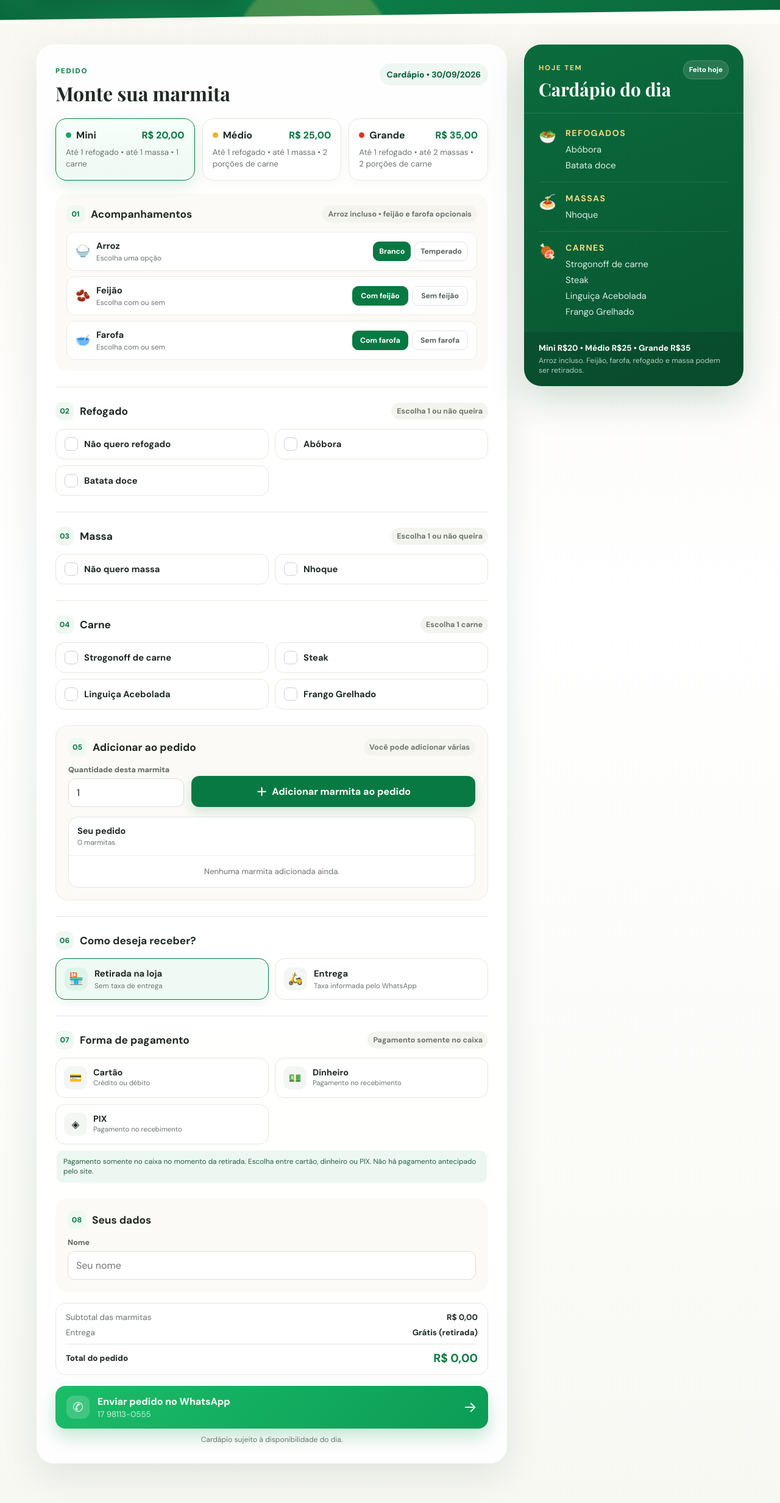
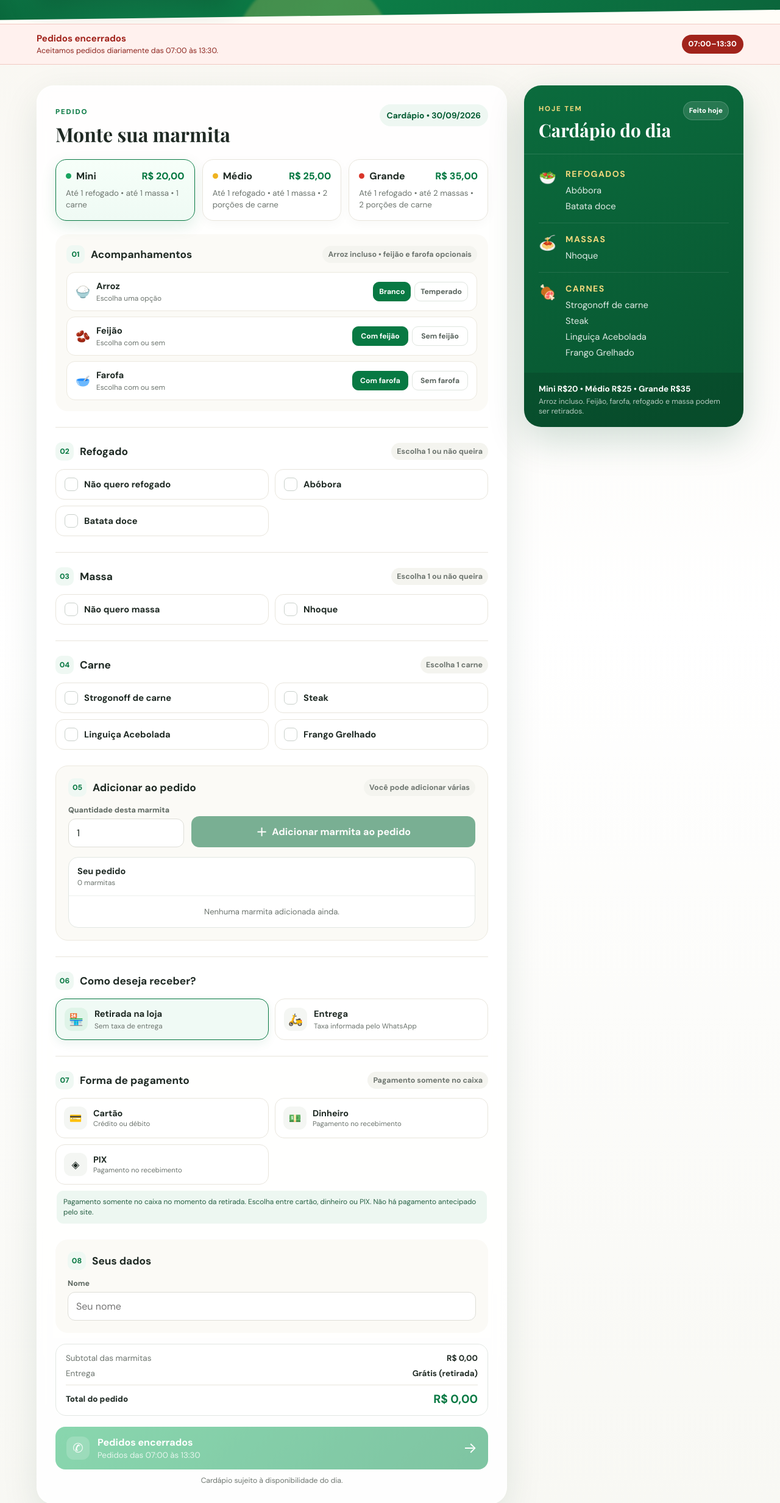
Before and after one commit to bitenleo/marmitas-valaretto, a website: page public/index.html in a window 1280 px wide. Shown: the part 277-2741 px from the top of the page at 61% size. Drawn offline with nearby package versions, Linux system fonts and the light colour scheme; no server answers.

Commit message:
Add files via upload

```diff
--- a/public/assets/app.js
+++ b/public/assets/app.js
@@ -9,6 +9,59 @@ const PAYMENT_LABELS = {
   cash: 'Dinheiro',
   pix: 'PIX'
 };
+
+const ORDER_TIMEZONE = 'America/Sao_Paulo';
+const ORDER_START_MINUTES = 7 * 60;
+const ORDER_END_MINUTES = 13 * 60 + 30;
+
+function getOrderTimeMinutes() {
+  const parts = new Intl.DateTimeFormat('en-GB', {
+    timeZone: ORDER_TIMEZONE,
+    hour: '2-digit',
+    minute: '2-digit',
+    hour12: false
+  }).formatToParts(new Date());
+  const hour = Number(parts.find(part => part.type === 'hour')?.value || 0);
+  const minute = Number(parts.find(part => part.type === 'minute')?.value || 0);
+  return hour * 60 + minute;
+}
+
+function isOrderOpen() {
+  const nowMinutes = getOrderTimeMinutes();
+  return nowMinutes >= ORDER_START_MINUTES && nowMinutes <= ORDER_END_MINUTES;
+}
+
+function updateOrderHoursUI() {
+  const open = isOrderOpen();
+  const banner = $('orderHoursBanner');
+  const addBtn = $('addMarmitaBtn');
+  const whatsappBtn = $('whatsappBtn');
+
+  if (banner) banner.hidden = open;
+
+  if (addBtn) {
+    addBtn.disabled = !open;
+    addBtn.classList.toggle('is-closed', !open);
+    addBtn.setAttribute('aria-disabled', String(!open));
+  }
+
+  if (whatsappBtn) {
+    whatsappBtn.disabled = !open;
+    whatsappBtn.classList.toggle('is-closed', !open);
+    whatsappBtn.setAttribute('aria-disabled', String(!open));
+    const title = whatsappBtn.querySelector('strong');
+    const detail = whatsappBtn.querySelector('small');
+    if (title) title.textContent = open ? 'Enviar pedido no WhatsApp' : 'Pedidos encerrados';
+    if (detail) detail.textContent = open ? '17 98113-0555' : 'Pedidos das 07:00 às 13:30';
+  }
+}
+
+function ensureOrderOpen() {
+  updateOrderHoursUI();
+  if (isOrderOpen()) return true;
+  showError('Pedidos encerrados no momento. Aceitamos pedidos diariamente das 07:00 às 13:30.');
+  return false;
+}
 
 const state = {
   menu: null,
@@ -269,6 +322,7 @@ function validateDraft() {
 }
 
 function addMarmita() {
+  if (!ensureOrderOpen()) return;
   const error = validateDraft();
   if (error) return showError(error);
 
@@ -633,6 +687,7 @@ function normalizeDeliveryFields() {
 normalizeDeliveryFields();
 
 function sendWhatsApp() {
+  if (!ensureOrderOpen()) return;
   const error = validateOrder();
   if (error) return showError(error);
 
@@ -691,6 +746,9 @@ $('cartItems').addEventListener('click', (event) => {
 });
 $('whatsappBtn').addEventListener('click', sendWhatsApp);
 
+updateOrderHoursUI();
+setInterval(updateOrderHoursUI, 30000);
+
 chooseFulfillment('pickup');
 renderPaymentOptions();
 renderCart();
--- a/public/assets/styles.css
+++ b/public/assets/styles.css
@@ -65,3 +65,21 @@ button,input,textarea,select{max-width:100%}
 .choice-yes-no{max-width:none}
 .choice-yes-no button{min-width:92px}
 @media(max-width:520px){.choice-yes-no{width:100%;display:grid;grid-template-columns:1fr 1fr}.choice-yes-no button{min-width:0;width:100%}}
+
+/* CEP automático */
+.cep-status{display:block;margin-top:2px;font-size:.68rem;line-height:1.35;font-weight:600;color:var(--muted)}
+.cep-status--loading{color:#7b6415}
+.cep-status--success{color:#087943}
+.cep-status--warning{color:#9a6510}
+.cep-status--error{color:#b12a22}
+
+
+/* Horário de pedidos: 07:00 às 13:30 (America/Sao_Paulo) */
+.order-hours-banner{background:#fff1ee;border-top:1px solid #f2c9c3;border-bottom:1px solid #f2c9c3;color:#8d261f}
+.order-hours-banner__inner{display:flex;align-items:center;justify-content:space-between;gap:18px;padding-top:13px;padding-bottom:13px}
+.order-hours-banner__inner>div{display:grid;gap:2px}
+.order-hours-banner strong{font-size:.94rem;color:#a1231b}
+.order-hours-banner span{font-size:.78rem;line-height:1.35}
+.order-hours-badge{flex:0 0 auto;background:#a1231b;color:#fff!important;border-radius:999px;padding:7px 11px;font-weight:800;letter-spacing:.02em}
+.add-marmita-btn:disabled,.whatsapp-btn:disabled,.add-marmita-btn.is-closed,.whatsapp-btn.is-closed{opacity:.56;cursor:not-allowed!important;transform:none!important;box-shadow:none!important;filter:grayscale(.15)}
+@media(max-width:600px){.order-hours-banner__inner{align-items:flex-start}.order-hours-badge{font-size:.7rem;padding:6px 9px}}
```
